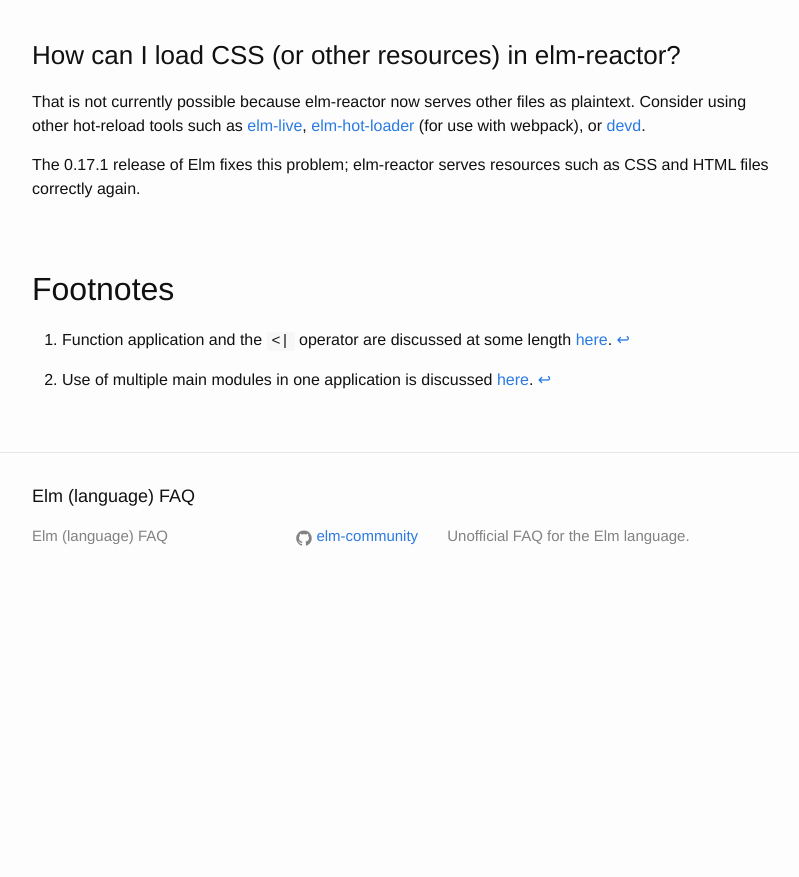
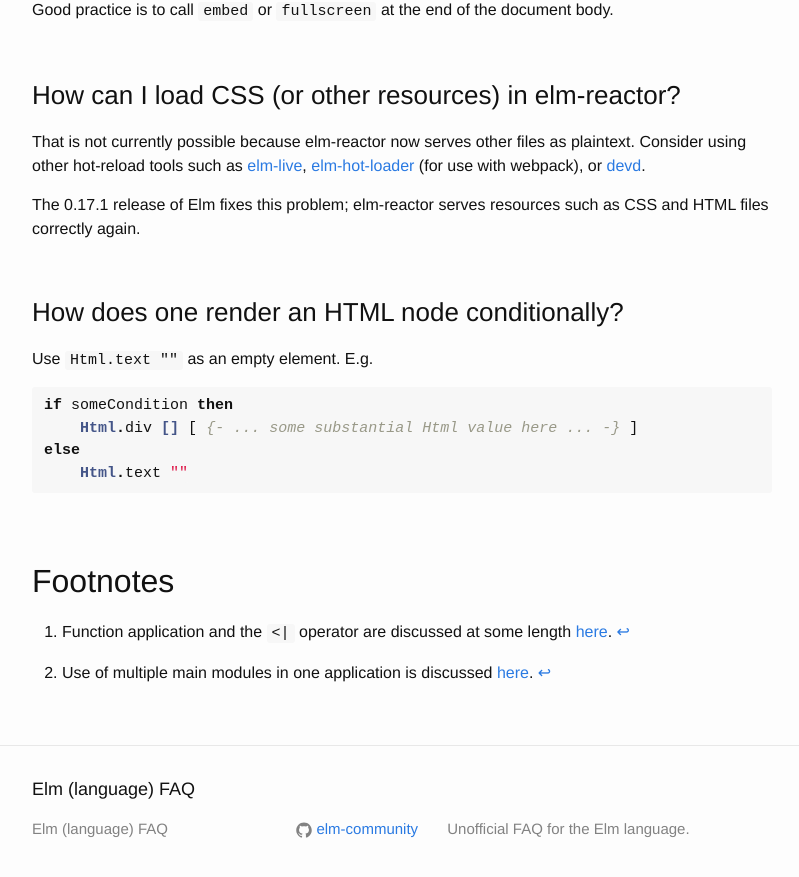
Before and after one commit to gunnarahlberg/elm-faq, a Jekyll site: the page built from index.md, in a window 1280 px wide and 900 px high, scrolled down 6975 px. Shown: the top 877 px of the window, without its empty margins (238-1037 px from the left). Built offline with Jekyll 4.4.1, drawn with Linux system fonts in a browser that asks for light colours; before the commit the page ends 7583 px from its top, so only the background shows below that; some of the changed text lies outside the part shown.

Commit message:
Empty HTML.

````diff
--- a/index.md
+++ b/index.md
@@ -249,4 +249,15 @@ or [devd](https://github.com/cortesi/devd).
 The 0.17.1 release of Elm fixes this problem; elm-reactor serves resources such as CSS and HTML files correctly again.
 
 
+### How does one render an HTML node conditionally?
+
+Use `Html.text ""` as an empty element. E.g.
+
+```haskell
+if someCondition then
+    Html.div [] [ {- ... some substantial Html value here ... -} ]
+else
+    Html.text ""
+```
+
 ## Footnotes
````
